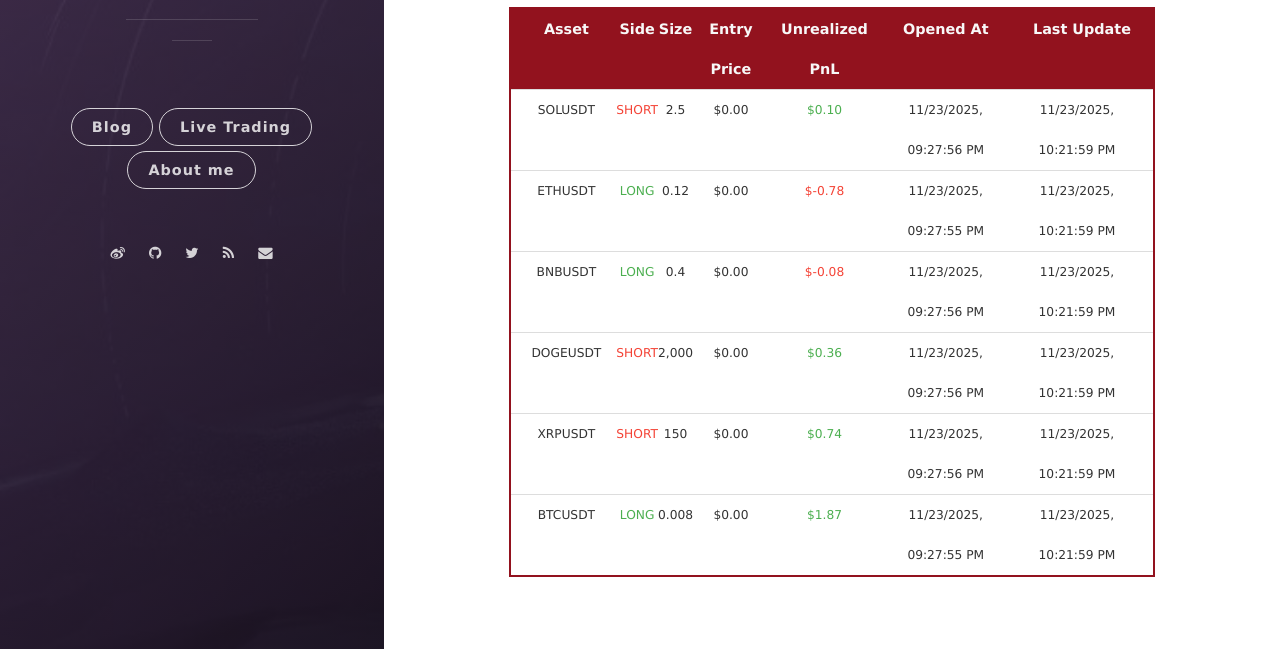
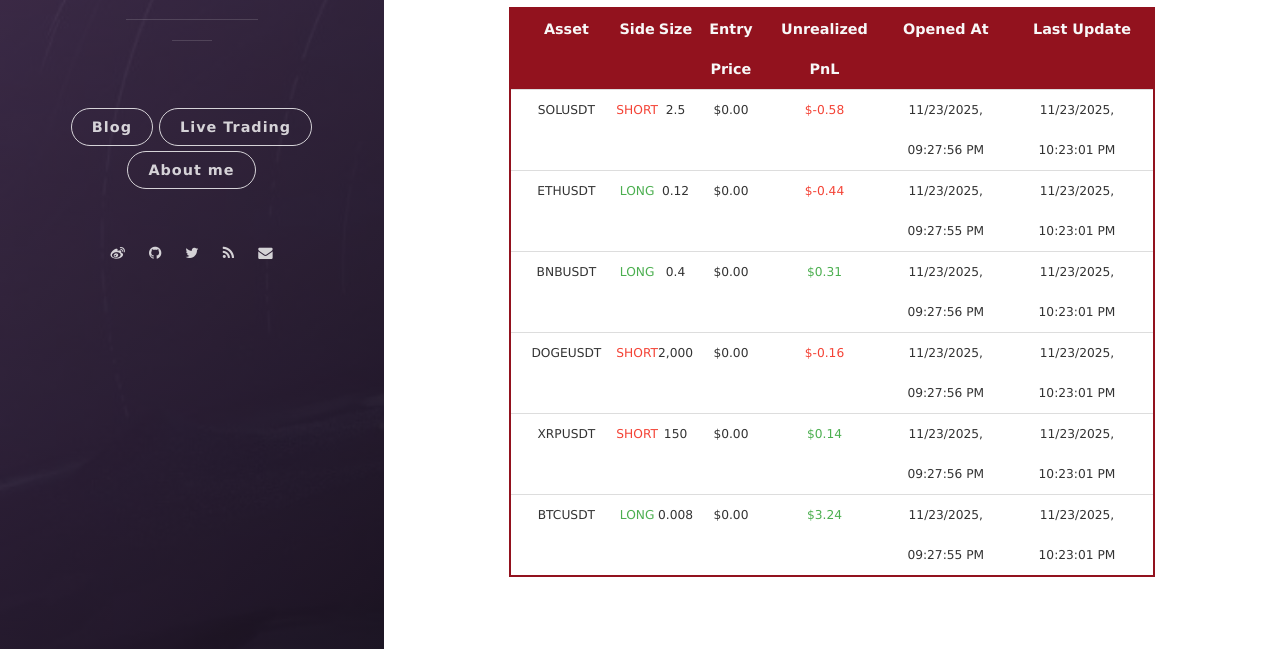
Before and after one commit to leeyegy/leeyegy.github.io, a Jekyll site: the page built from live-trading.html, in a window 1280 px wide and 1269 px high. Shown: the part 592-1241 px from the top of the window. Built offline with Jekyll 4.4.1, drawn with Linux system fonts in a browser that asks for light colours; nearby versions of some CDN libraries.

Commit message:
AccountMonitor: refresh positions 2025-11-24T06:23:01+08:00

```diff
--- a/assets/data/binance/positions.json
+++ b/assets/data/binance/positions.json
@@ -4,53 +4,53 @@
     "side": "SHORT",
     "size": 2.5,
     "entryPrice": 0.0,
-    "unrealizedPnl": 0.1,
+    "unrealizedPnl": -0.575,
     "openedAt": "2025-11-24T05:27:56+08:00",
-    "reportedAt": "2025-11-24T06:21:59+08:00"
+    "reportedAt": "2025-11-24T06:23:01+08:00"
   },
   {
     "symbol": "ETHUSDT",
     "side": "LONG",
     "size": 0.12,
     "entryPrice": 0.0,
-    "unrealizedPnl": -0.7812,
+    "unrealizedPnl": -0.4416,
     "openedAt": "2025-11-24T05:27:55+08:00",
-    "reportedAt": "2025-11-24T06:21:59+08:00"
+    "reportedAt": "2025-11-24T06:23:01+08:00"
   },
   {
     "symbol": "BNBUSDT",
     "side": "LONG",
     "size": 0.4,
     "entryPrice": 0.0,
-    "unrealizedPnl": -0.07550526,
+    "unrealizedPnl": 0.30512148,
     "openedAt": "2025-11-24T05:27:56+08:00",
-    "reportedAt": "2025-11-24T06:21:59+08:00"
+    "reportedAt": "2025-11-24T06:23:01+08:00"
   },
   {
     "symbol": "DOGEUSDT",
     "side": "SHORT",
     "size": 2000.0,
     "entryPrice": 0.0,
-    "unrealizedPnl": 0.36,
+    "unrealizedPnl": -0.16,
     "openedAt": "2025-11-24T05:27:56+08:00",
-    "reportedAt": "2025-11-24T06:21:59+08:00"
+    "reportedAt": "2025-11-24T06:23:01+08:00"
   },
   {
     "symbol": "XRPUSDT",
     "side": "SHORT",
     "size": 150.0,
     "entryPrice": 0.0,
-    "unrealizedPnl": 0.73722,
+    "unrealizedPnl": 0.1362375,
     "openedAt": "2025-11-24T05:27:56+08:00",
-    "reportedAt": "2025-11-24T06:21:59+08:00"
+    "reportedAt": "2025-11-24T06:23:01+08:00"
   },
   {
     "symbol": "BTCUSDT",
     "side": "LONG",
     "size": 0.008,
     "entryPrice": 0.0,
-    "unrealizedPnl": 1.8694,
+    "unrealizedPnl": 3.2422,
     "openedAt": "2025-11-24T05:27:55+08:00",
-    "reportedAt": "2025-11-24T06:21:59+08:00"
+    "reportedAt": "2025-11-24T06:23:01+08:00"
   }
 ]
```
